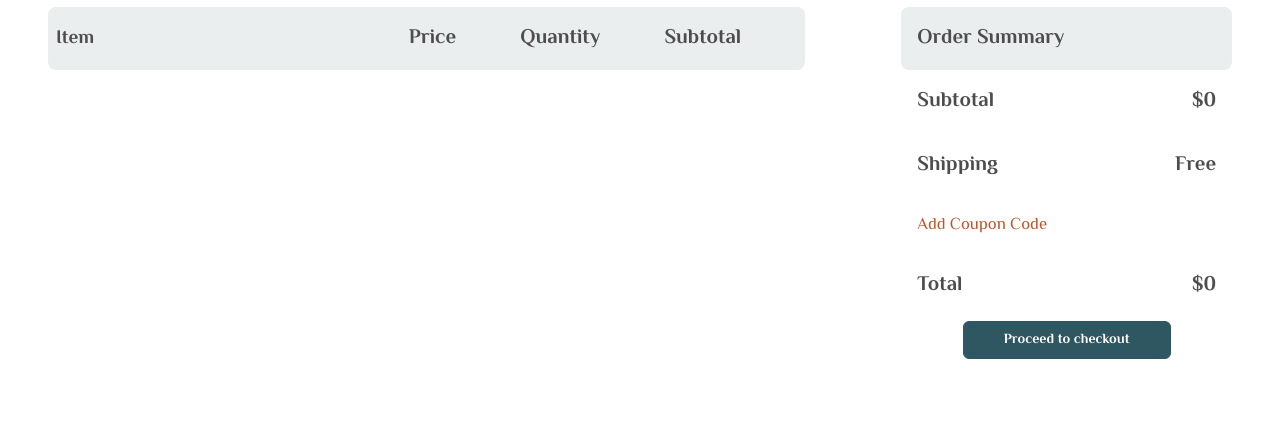
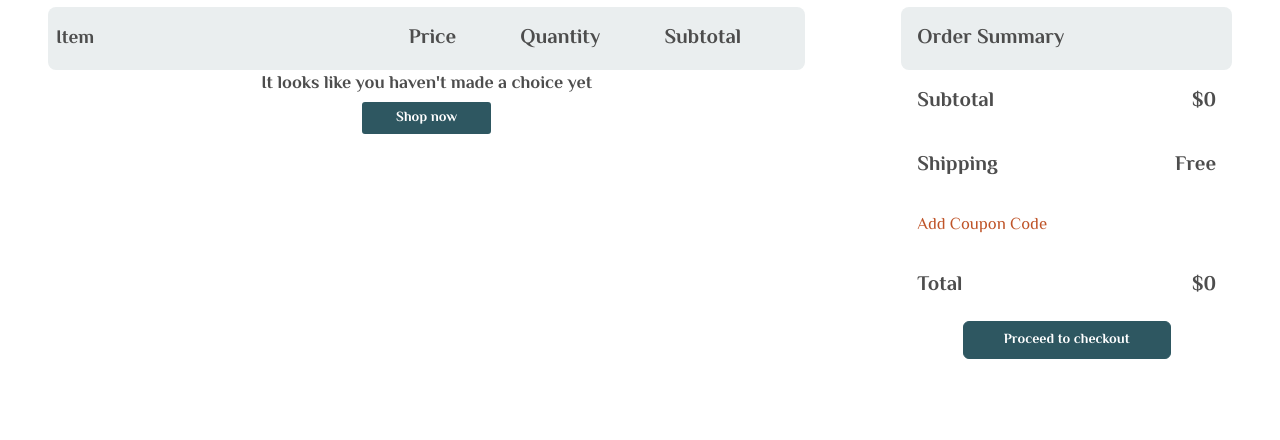
Before and after one commit to OvyEvbodi/e-commerce, a Next.js app: page /cart in a window 1280 px wide. Shown: the part 194-634 px from the top of the page. Built offline with nearby package versions, Linux system fonts and the light colour scheme.

Commit message:
Add empty cart message

```diff
--- a/app/cart/Cart.tsx
+++ b/app/cart/Cart.tsx
@@ -4,18 +4,27 @@ import { useSelector, useDispatch } from "react-redux";
 import { addToCart, removeFromCart, increment, decrement } from "@/redux/cart.slice";
 import { RootState } from "@/redux/store";
 import CartItem from "@/app/cart/CartItem";
+import Link from "next/link";
 
 const Cart = () => {
   const storeCart = useSelector((state: RootState) => state.shop.cart);
   const dispatch = useDispatch();
   return (
     <div className="w-full min-h-[40vh]">
-      {
-        storeCart.map(item => (
+      { storeCart.length >= 1 ?
+      <div>
+        {storeCart.map(item => (
           <div key={item.id}>
             <CartItem { ...item }/>
           </div>
         ))
+        } </div>
+        :
+        <div className="flex flex-col justify-center items-center font-bold text-lg">It looks like you haven't made a choice yet
+          <button className="max-w-max my-1 py-1 px-8 text-sm hover:text-green rounded-[3px] border border-2 border-green hover:bg-white bg-green text-white transition-all duration-300">
+        <Link href="products" >Shop now</Link>
+      </button>
+        </div>
       }
     </div>
   )
--- a/components/productCard.tsx
+++ b/components/productCard.tsx
@@ -59,7 +59,7 @@ const ProductCard: NextPage<BigCardProps> = ({id, title, image, label, price}) =
         {/* <img src={image} className="h-full w-full"/> */}
       </div>
       <div className="p-2 md:p-4 text-left]">
-        <h5 className="text-[1.05rem] text-grey-text leading-8">{title}</h5>
+        <h5 className="text-[1.4rem] font-bold text-grey-text leading-8">{title}</h5>
         <div className="flex">
           <span className="font-bold text-[1.4rem]">${price}</span>
           <span className="text-[0.7rem] line-through">${price}</span>
```
